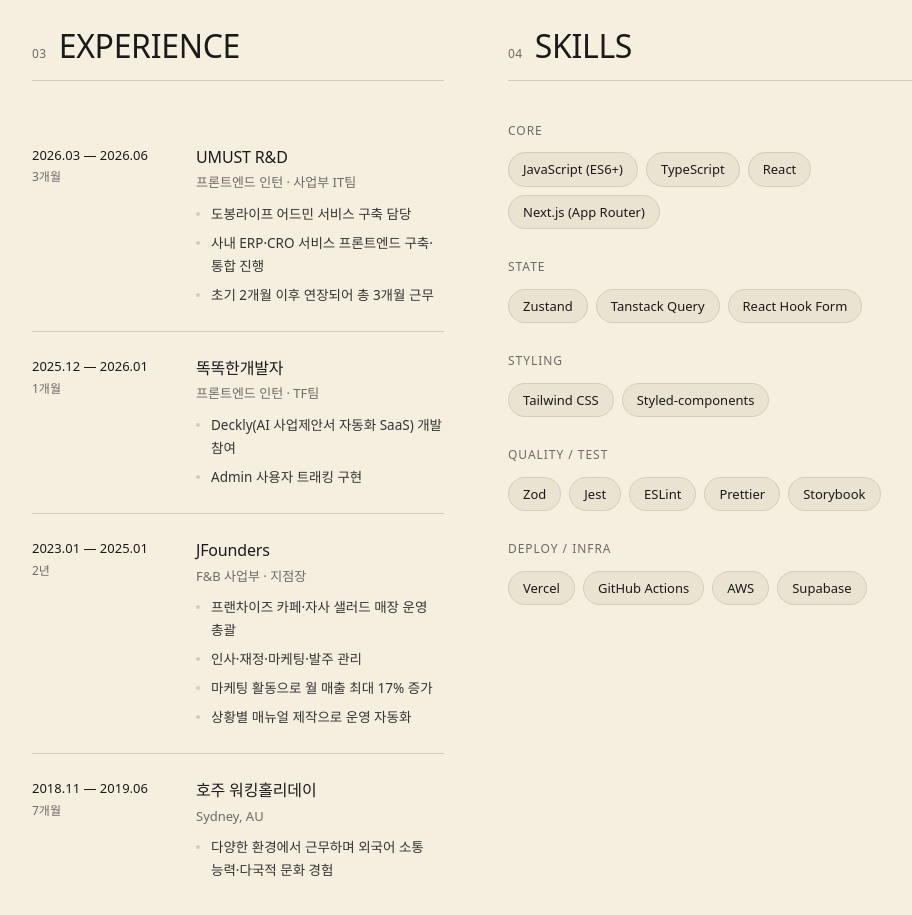
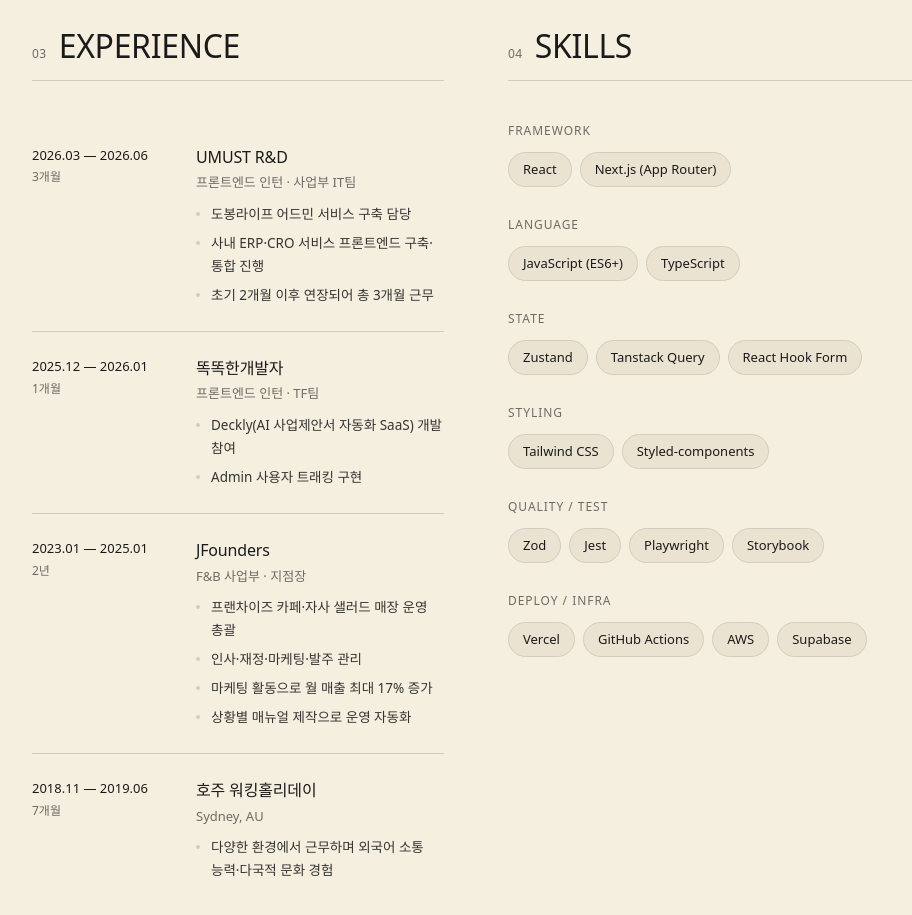
Before and after one commit to seong5/seong5.github.io, a Next.js app: page / in a window 1280 px wide. Shown: the part 2180-3095 px from the top of the page, without its empty margins (288-1200 px from the left). Built offline with nearby package versions, Linux system fonts and the light colour scheme.

Commit message:
💄 style: Skills 분류를 Framework·Language로 분리하고 항목 정리

```diff
--- a/app/components/ExperienceSkills.tsx
+++ b/app/components/ExperienceSkills.tsx
@@ -41,10 +41,11 @@ const EXPERIENCE = [
 ];
 
 const SKILLS = [
-  { label: 'Core', items: ['JavaScript (ES6+)', 'TypeScript', 'React', 'Next.js (App Router)'] },
+  { label: 'Framework', items: ['React', 'Next.js (App Router)'] },
+  { label: 'Language', items: ['JavaScript (ES6+)', 'TypeScript'] },
   { label: 'State', items: ['Zustand', 'Tanstack Query', 'React Hook Form'] },
   { label: 'Styling', items: ['Tailwind CSS', 'Styled-components'] },
-  { label: 'Quality / Test', items: ['Zod', 'Jest', 'ESLint', 'Prettier', 'Storybook'] },
+  { label: 'Quality / Test', items: ['Zod', 'Jest', 'Playwright', 'Storybook'] },
   { label: 'Deploy / Infra', items: ['Vercel', 'GitHub Actions', 'AWS', 'Supabase'] },
 ];
 
```
